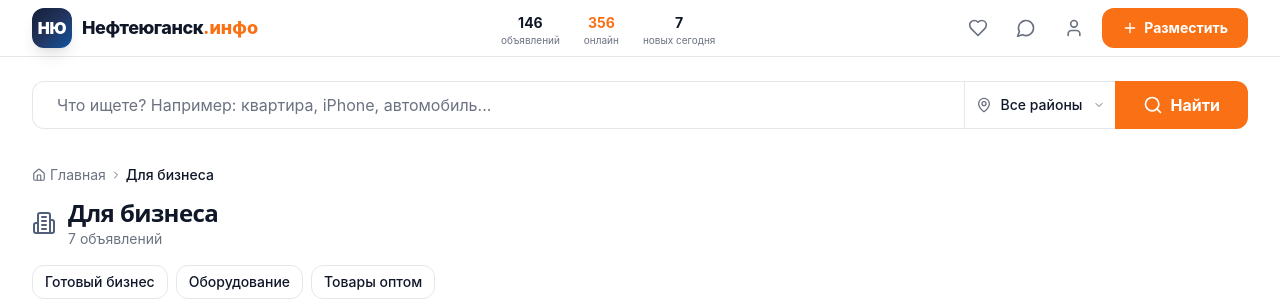
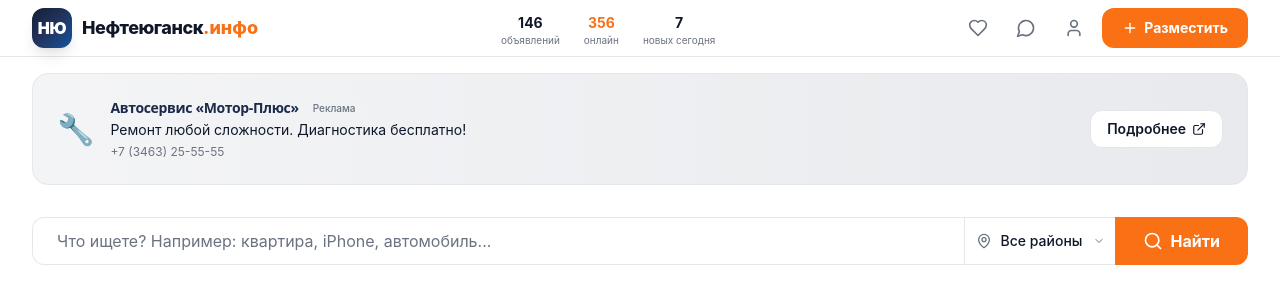
Before and after one commit to marugawork/tyumen-hub-classifieds, a React (Vite) app: page /category/dlya-biznesa in a window 1280 px wide. Shown: the top 299 px of the page. Built offline with nearby package versions, Linux system fonts and the light colour scheme; the HTML template or start-up script is replaced by a standard one.

Commit message:
Move ad banner above search

```diff
--- a/src/pages/CategoryPage.tsx
+++ b/src/pages/CategoryPage.tsx
@@ -111,6 +111,9 @@ export default function CategoryPage() {
   return (
     <div className="min-h-screen bg-background">
       <Header />
+      <div className="container-main pt-4 mb-2">
+        <AdBanner format="horizontal" />
+      </div>
       <div className="container-main py-6">
         <div className="mb-6">
           <SearchBar compact />
```
